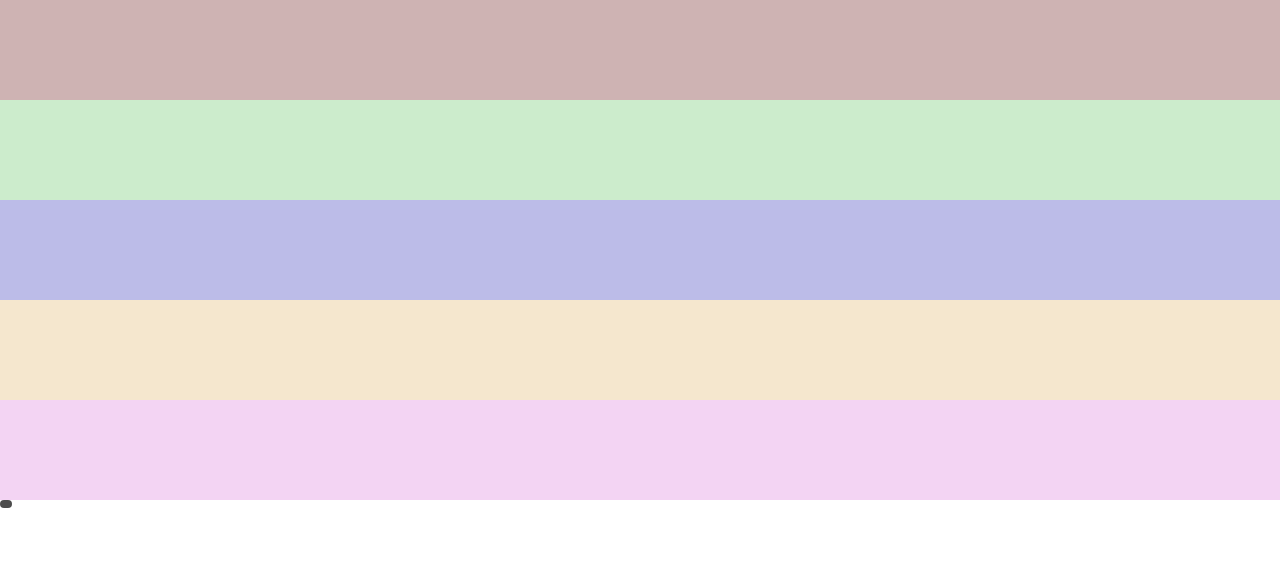
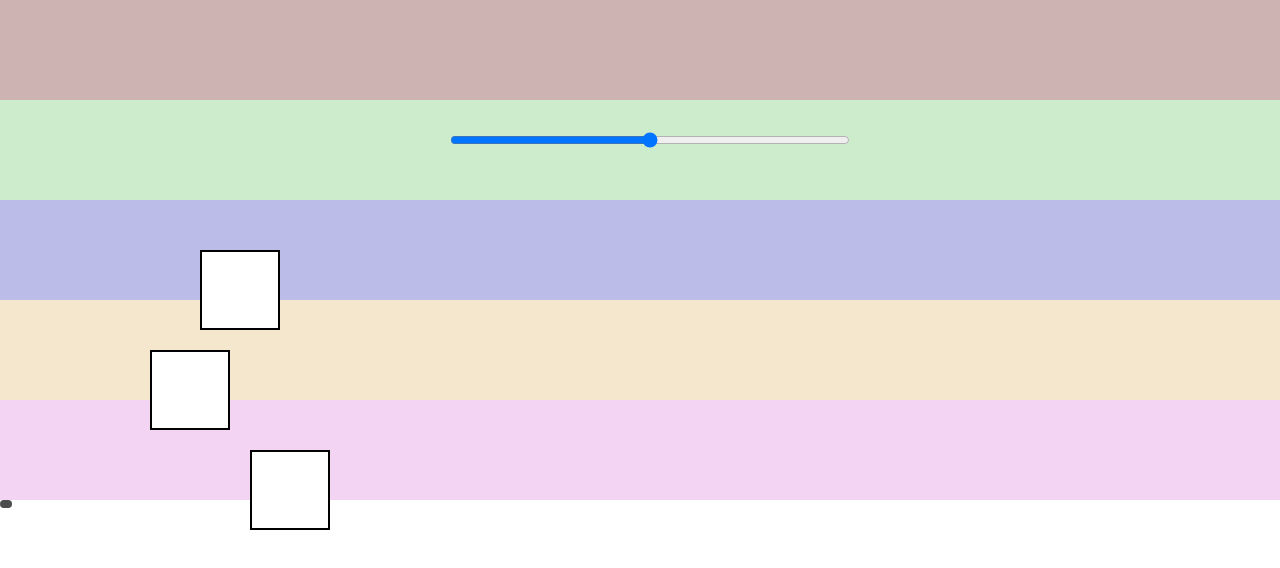
Before and after one commit to EgorNedelko/click_by_coordinates, a plain HTML site: page index.html in a window 1280 px wide. Shown: the top 568 px of the page. Drawn offline with Linux system fonts and the light colour scheme.

Commit message:
feat: add clickable boxes and input:range

```diff
--- a/index.html
+++ b/index.html
@@ -8,6 +8,11 @@
 </head>
 <body>
 
+    <div class="click-box" data-id="1"></div>
+    <div class="click-box" data-id="2"></div>
+    <div class="click-box" data-id="3"></div>
+    <input class="click-box" type="range" data-id="4">
+
     <div class="my-div div1"></div>
     <div class="my-div div2"></div>
     <div class="my-div div3"></div>
--- a/index.js
+++ b/index.js
@@ -20,3 +20,10 @@
     coords.style.top = e.clientY + 12 + 'px';
   });
 })();
+
+document.addEventListener('click', (e) => {
+  const box = e.target.closest('.click-box');
+  if (!box) return;
+
+  box.classList.toggle('active');
+});
--- a/style.css
+++ b/style.css
@@ -29,3 +29,41 @@
 .div5 {
   background-color: rgb(243, 212, 243);
 }
+
+
+/* базовый вид */
+.click-box {
+  position: absolute;
+  width: 80px;
+  height: 80px;
+  background: white;
+  border: 2px solid black;
+  cursor: pointer;
+}
+
+/* точные координаты */
+.click-box[data-id="1"] {
+  left: 200px;
+  top: 250px;
+}
+
+.click-box[data-id="2"] {
+  left: 150px;
+  top: 350px;
+}
+
+.click-box[data-id="3"] {
+  left: 250px;
+  top: 450px;
+}
+
+.click-box[data-id="4"] {
+  left: 450px;
+  top: 100px;
+  width: 400px;
+}
+
+/* состояние после клика */
+.click-box.active {
+  background: red;
+}
```
